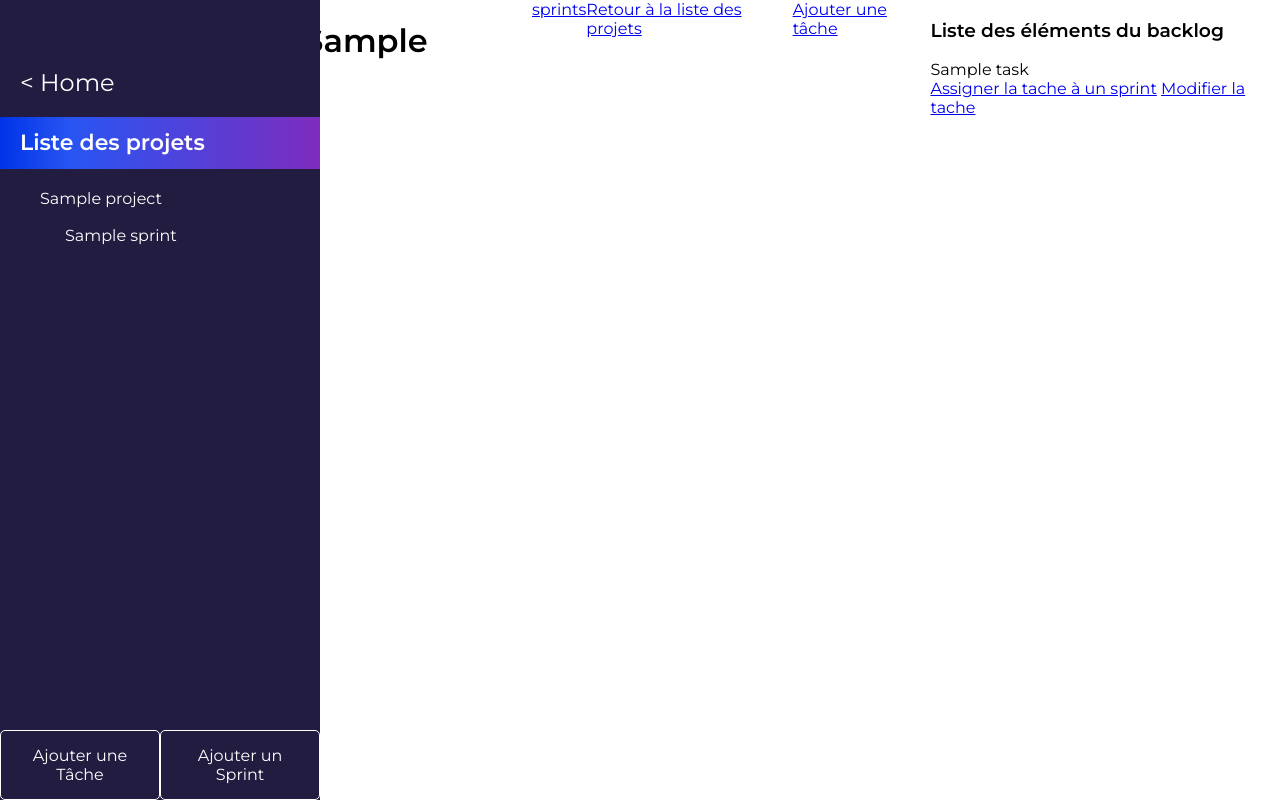
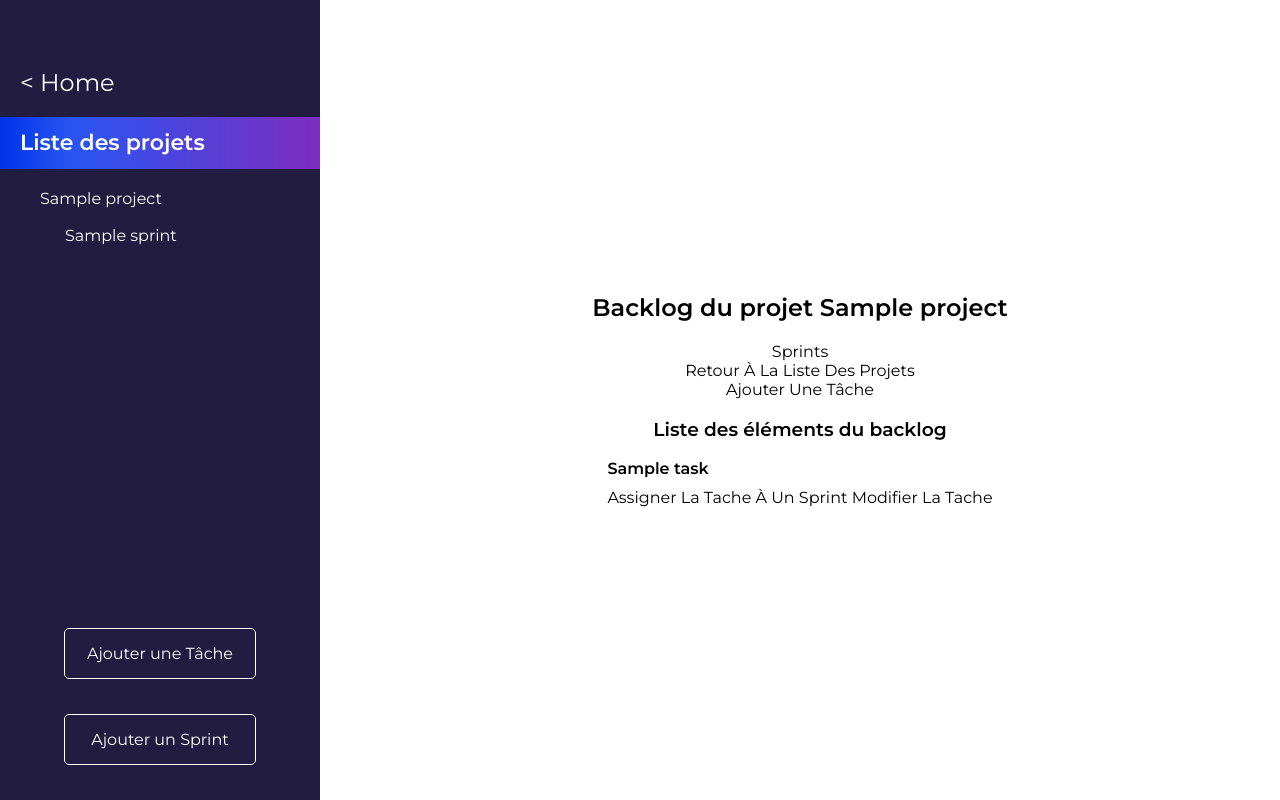
Before and after one commit to Ludoutt/GroupeC, a Symfony app: template templates/task/backlog.html.twig in a window 1280 px wide. Run offline with Twig, Linux system fonts and the light colour scheme; the template is opened without the code that fills it: most values are stand-ins (such as "Sample title", 1, 10 or a date in 2020); some libraries are stand-ins or nearby versions.

Commit message:
Modif style page backlog

```diff
--- a/public/css/form.css
+++ b/public/css/form.css
@@ -62,6 +62,11 @@ body {
     font-size: 15px;
     margin-bottom: 20px;
 }
+.form-page .task-name-contain {
+    font-weight: bold;
+    margin-top: 10px;
+    margin-bottom: 10px;
+}
 .form-page a.back-form {
     color: black;
     text-decoration: none;
--- a/public/projects_asset/stylesheets/project.css
+++ b/public/projects_asset/stylesheets/project.css
@@ -93,7 +93,7 @@ section#wrapper nav a.add {
   padding: 15px 20px;
   border-radius: 5px;
   color: white;
-  display: table-cell;
+  display: block;
   text-decoration: none;
   margin: 0 auto 35px auto;
   width: 150px;
--- a/templates/task/backlog.html.twig
+++ b/templates/task/backlog.html.twig
@@ -1,6 +1,7 @@
 {% extends 'base.html.twig' %}
         {% block title %}Backlog{% endblock %}
         {% block stylesheets %}
+            <link rel="stylesheet" type="text/css" href="{{asset('css/form.css')}}">
             <link rel="stylesheet" type="text/css" href="{{ asset('/projects_asset/stylesheets/project.css') }}">
         {% endblock %}
 
@@ -28,19 +29,21 @@
                     </div>
                 </nav>
             </section>
+            <section class="under-menu"></section>
+            <section class="form-page">
                 <h1>Backlog du projet {{ project.title }}</h1>
-            <a href="{{ path('sprint_index', {"id" : project.id})  }}">sprints</a>
-            <a href="{{ path('project_index') }}">Retour à la liste des projets</a>
-            <a href="{{ path('backlog_new', {'project' : project.id}) }}">Ajouter une tâche</a>
+                <a href="{{ path('sprint_index', {"id" : project.id})  }}" class="back-form">sprints</a>
+                <a href="{{ path('project_index') }}" class="back-form">Retour à la liste des projets</a>
+                <a href="{{ path('backlog_new', {'project' : project.id}) }}" class="back-form">Ajouter une tâche</a>
                 {% if tasks is not empty %}
                     <div>
-                    <h3>Liste des éléments du backlog</h3>
+                        <h3 style="text-align: center;">Liste des éléments du backlog</h3>
                         {% for task in tasks %}
-                        <div>
+                            <div class="task-name-contain">
                                 {{ task.title }}
                             </div>
-                        <a href="{{ path('add-to-sprint', {'project' : project.id, 'task' : task.id}) }}">Assigner la tache à un sprint</a>
-                        <a href="{{ path('backlog_edit', {'project' : project.id, 'task' : task.id}) }}">Modifier la tache</a>
+                            <a href="{{ path('add-to-sprint', {'project' : project.id, 'task' : task.id}) }}" class="back-form">Assigner la tache à un sprint</a>
+                            <a href="{{ path('backlog_edit', {'project' : project.id, 'task' : task.id}) }}" class="back-form">Modifier la tache</a>
                         {% endfor %}
                     </div>
                 {% else %}
@@ -48,5 +51,6 @@
                         Aucun élément dans le backlog pour le moment
                     </div>
                 {% endif %}
+            </section>
         {% endblock %}
         {% block javascripts %}{% endblock %}
```
Lines whose indentation alone changed are shown as unchanged.
